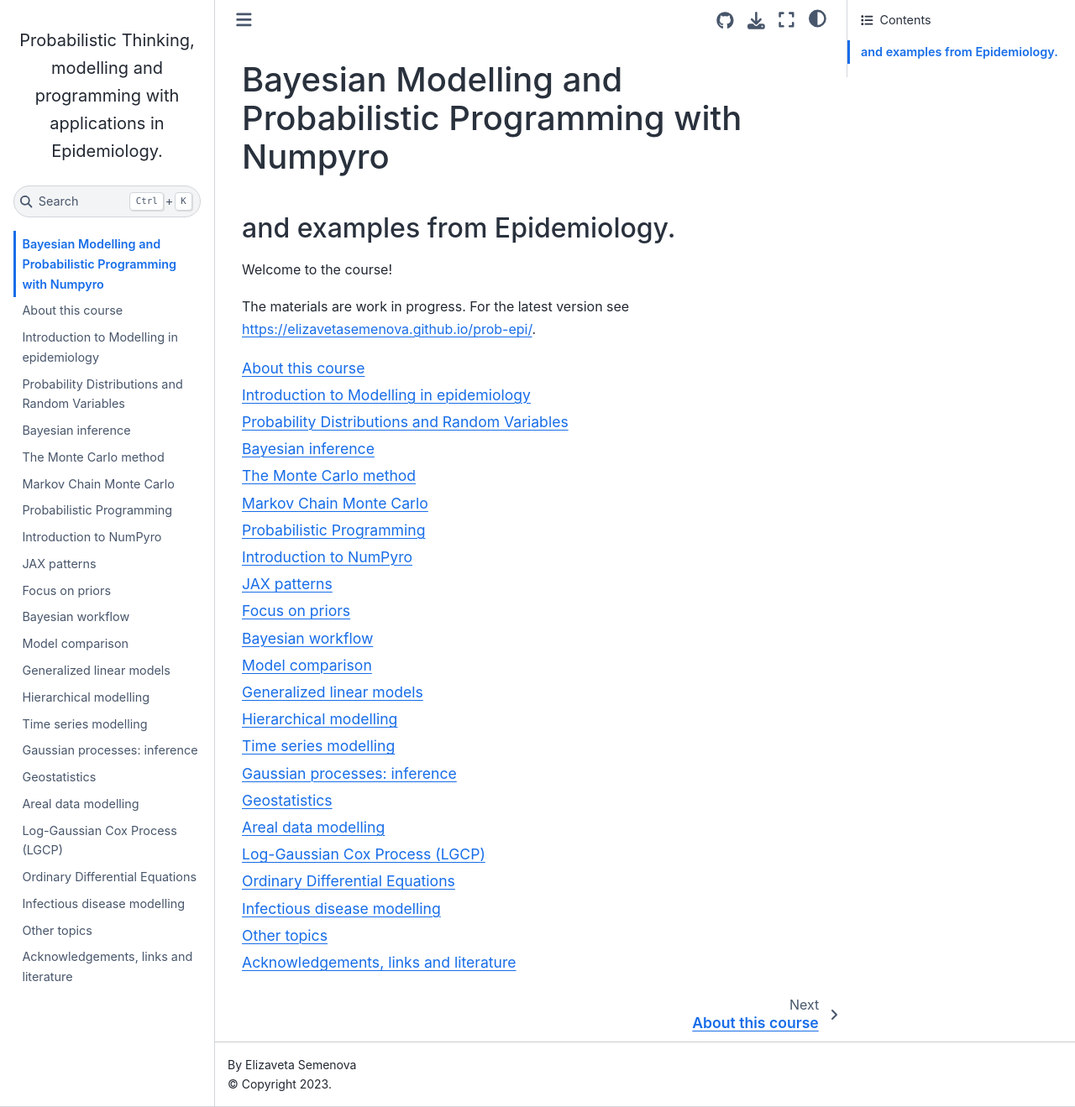
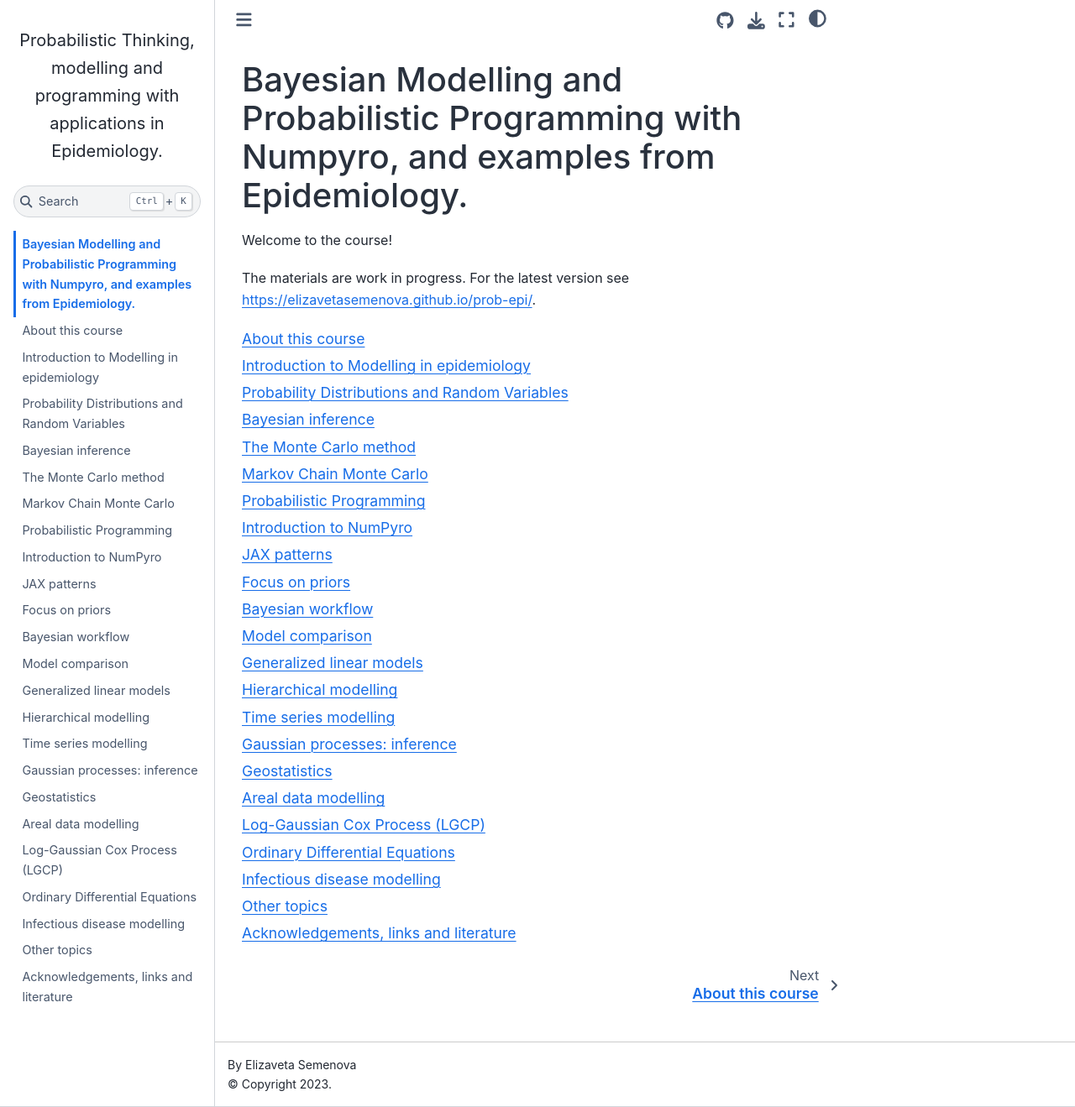
Before and after one commit to elizavetasemenova/prob-epi, a Jupyter Book: the page built from 01_intro.md, in a window 1280 px wide and 1319 px high. Shown: the whole window at 84% size. Built offline with Jupyter Book 1.0.4 settings and Sphinx 7.4.7 and the Sphinx Book theme 1.1.4, drawn with Linux system fonts in a browser that asks for light colours; pages that are not in the unit, such as notebooks, are missing from menus.

Commit message:
unify title

```diff
--- a/01_intro.md
+++ b/01_intro.md
@@ -1,5 +1,4 @@
-# Bayesian Modelling and Probabilistic Programming with Numpyro
-## and examples from Epidemiology.
+# Bayesian Modelling and Probabilistic Programming with Numpyro, and examples from Epidemiology.
 
 Welcome to the course!
 
```
